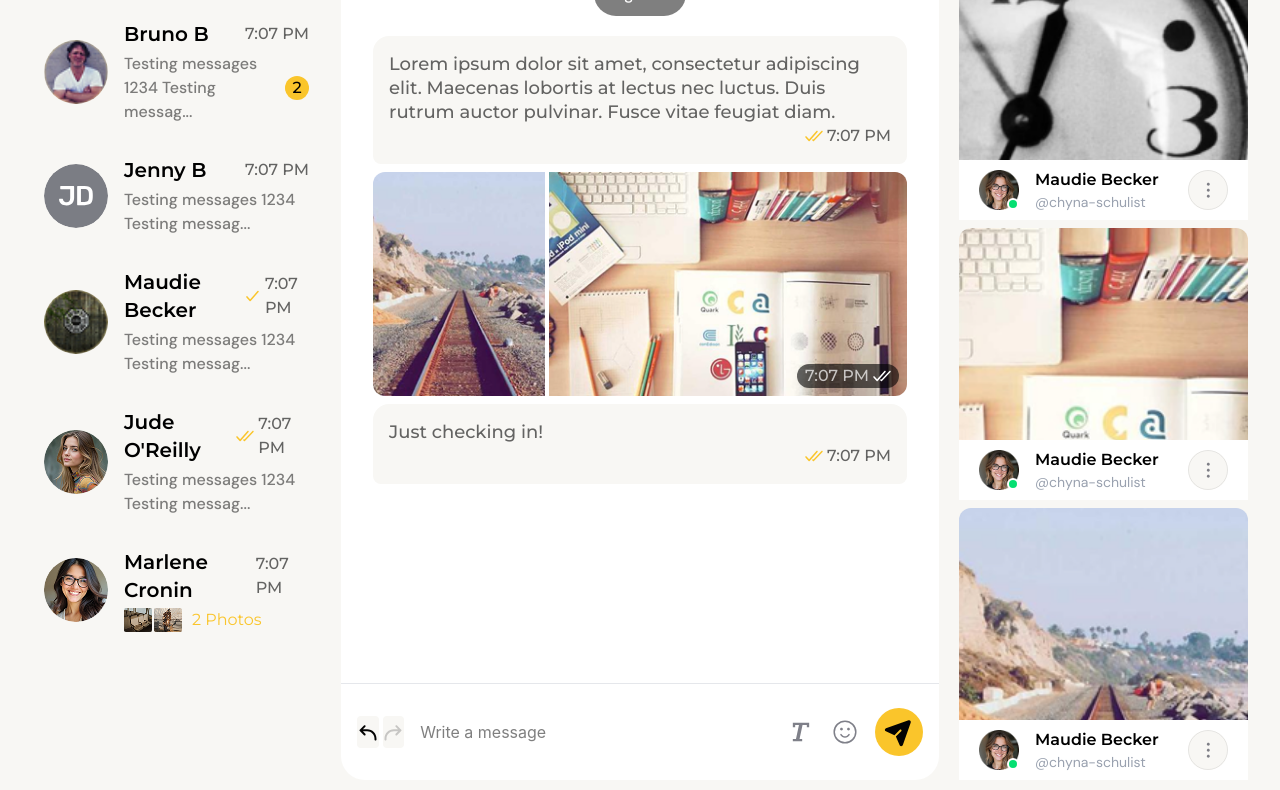
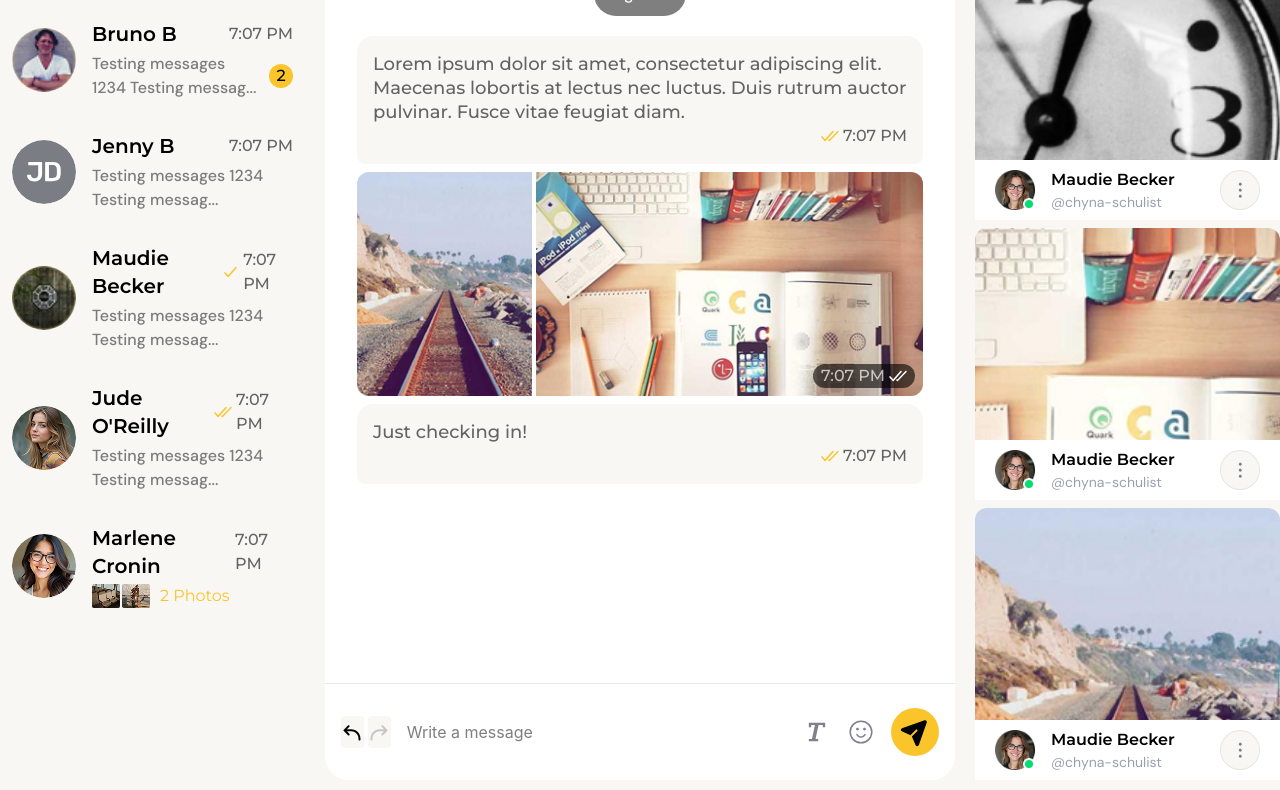
Before and after one commit to farrukh850/echolive, a website built with Vite: page messages/messages.html in a window 1280 px wide. Shown: the part 164-954 px from the top of the page. Built offline with nearby package versions, Linux system fonts and the light colour scheme.

Commit message:
Pushing first milestone pages

```diff
--- a/messages/messages.html
+++ b/messages/messages.html
@@ -56,7 +56,6 @@
         <div class="lg:hidden flex justify-start mx-4 mb-4">
             <a href="#" class="flex py-4 px-5 bg-white rounded-xl border border-gray-300  items-center gap-2 text-sm font-rubik"><img src="/images/arrow-back.svg" alt="Arrow Back">Back to all messages</a>
         </div>
-        <div class="px-4 lg:px-8">
         <div class="grid grid-cols-12 gap-5 items-start">
             <div class="col-span-12 lg:col-span-4 xl:col-span-3">
                 <h4 class="font-montserrat font-semibold text-3xl mb-6">Messages</h4>
@@ -382,7 +381,6 @@
                 </div>
             </div>
         </div>
-        </div>
     </section>
 </main>
 <script type="module" src="/src/js/slider.js"></script>
```
Lines whose indentation alone changed are shown as unchanged.
